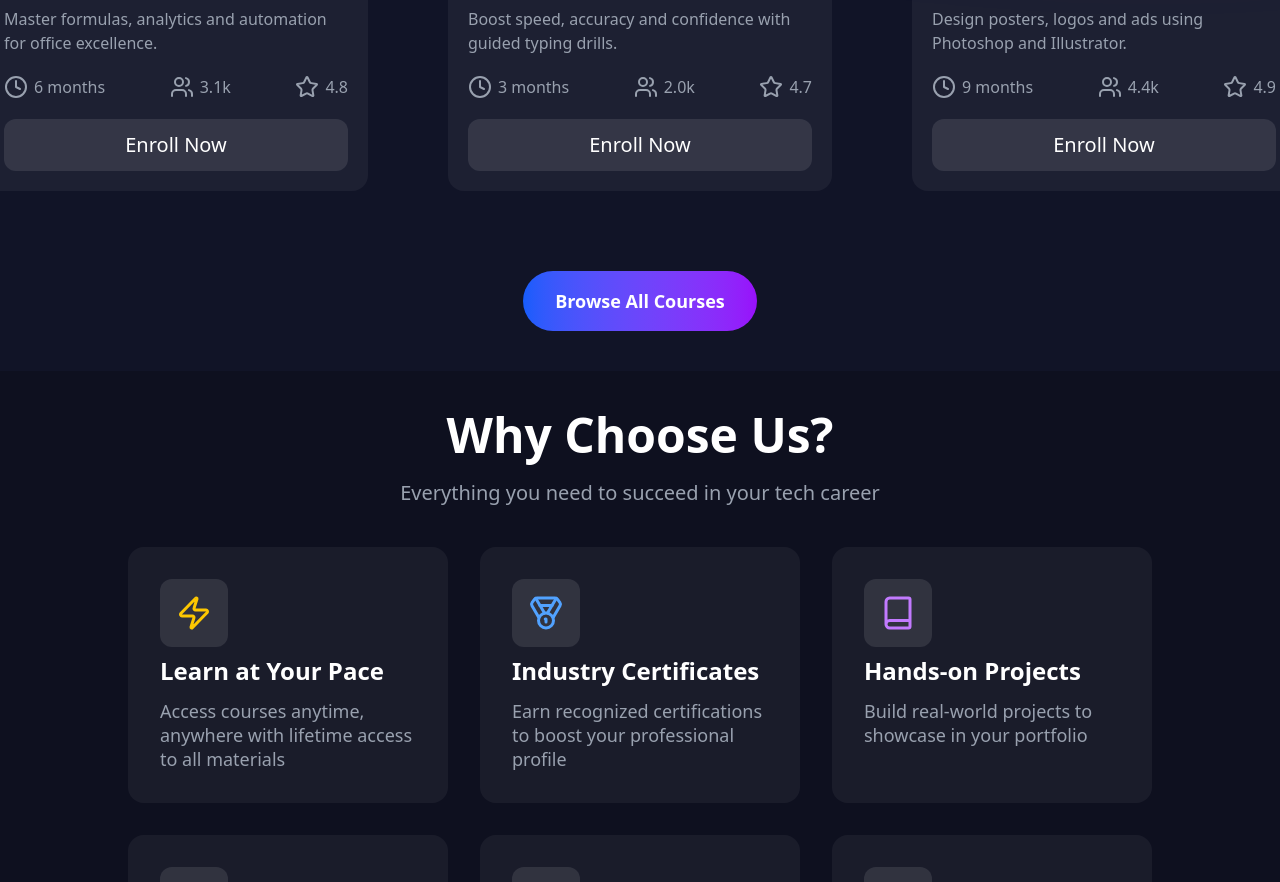
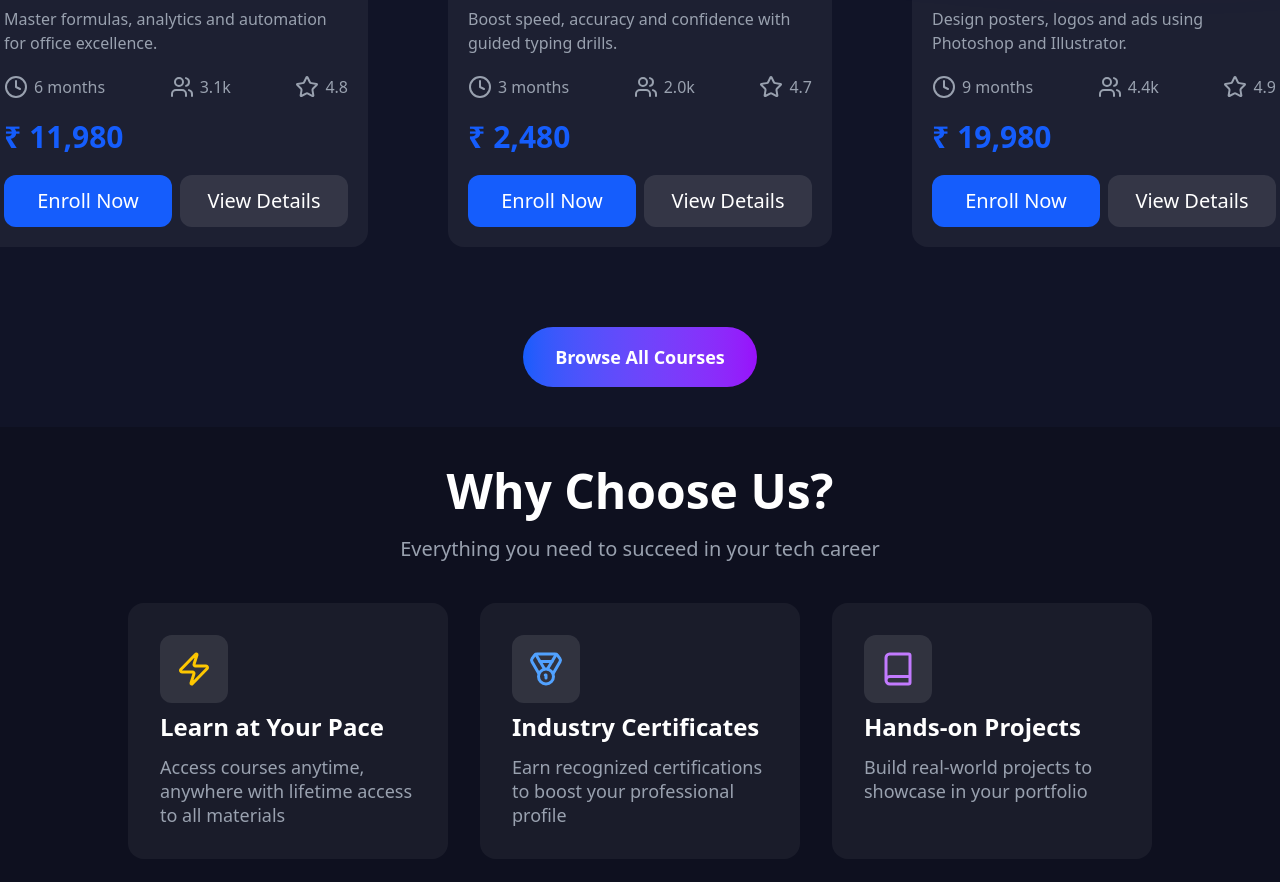
Before and after one commit to sensei-webdev/cttc, a React (Vite) app: page / in a window 1280 px wide. Shown: the part 1389-2271 px from the top of the page. Built offline with nearby package versions, Linux system fonts and the light colour scheme.

Commit message:
Changes in feature cards

```diff
--- a/src/sections/FeatureSection.jsx
+++ b/src/sections/FeatureSection.jsx
@@ -3,34 +3,39 @@ import { Clock4, Star, Users } from "lucide-react";
 
 const courses = [
   {
-    image: "https://res.cloudinary.com/dttah6xlw/image/upload/v1761569601/cttc-Excel_xrxzku.webp",
+    image:
+      "https://res.cloudinary.com/dttah6xlw/image/upload/v1761569601/cttc-Excel_xrxzku.webp",
     h1: "Advanced Excel Mastery",
     p: "Master formulas, analytics and automation for office excellence.",
     duration: "6 months",
     students: "3.1k",
     rating: "4.8",
+    price: "11,980",
     link: "#",
   },
   {
-    image: "https://res.cloudinary.com/dttah6xlw/image/upload/v1761569555/EnglishTyping_g7txdz.webp",
+    image:
+      "https://res.cloudinary.com/dttah6xlw/image/upload/v1761569555/EnglishTyping_g7txdz.webp",
     h1: "English Typing Pro",
     p: "Boost speed, accuracy and confidence with guided typing drills.",
     duration: "3 months",
     students: "2.0k",
     rating: "4.7",
+    price: "2,480",
     link: "#",
   },
   {
-    image: "https://res.cloudinary.com/dttah6xlw/image/upload/v1761569584/GraphicDesign_ur5fta.webp",
+    image:
+      "https://res.cloudinary.com/dttah6xlw/image/upload/v1761569584/GraphicDesign_ur5fta.webp",
     h1: "Graphic Design & Branding",
     p: "Design posters, logos and ads using Photoshop and Illustrator.",
     duration: "9 months",
     students: "4.4k",
     rating: "4.9",
+    price: "19,980",
     link: "#",
   },
 ];
-
 
 const FeatureSection = () => {
   return (
@@ -42,20 +47,16 @@ const FeatureSection = () => {
 
       {/* Container */}
       <div className="flex gap-20 m-5">
-
         {/* Cards */}
 
         {courses.map((items, index) => (
-          <div key={index} className="w-96 rounded-2xl bg-white/5 hover:scale-105 duration-300 ease-in-out">
-          <img
-            src={items.image}
-            alt="Image"
-            className="rounded-t-2xl"
-          />
+          <div
+            key={index}
+            className="w-96 rounded-2xl bg-white/5 hover:scale-105 duration-300 ease-in-out"
+          >
+            <img src={items.image} alt="Image" className="rounded-t-2xl" />
             <div className="p-5 flex flex-col gap-2">
-            <h1 className="font-bold text-2xl">
-              {items.h1}
-            </h1>
+              <h1 className="font-bold text-2xl">{items.h1}</h1>
               <p className="text-gray-400">{items.p}</p>
               <div className="flex justify-between mt-3 mb-3 text-gray-400">
                 <span className="flex gap-1.5">
@@ -71,14 +72,22 @@ const FeatureSection = () => {
                   {items.rating}
                 </span>
               </div>
+              <div className="text-3xl text-blue-600 font-bold flex gap-2 mb-3">
+                <span>₹</span>
+                <span>{items.price}</span>
+              </div>
+              <div className="text-center text-xl font-medium text-white flex gap-2">
                 <a
                 href={items.link}
-              className="bg-white/10 text-center py-3 text-xl font-medium rounded-xl"
-              >Enroll Now</a>
+                className="bg-blue-600 py-3 rounded-xl w-full"
+              >
+                Enroll Now
+              </a>
+              <button className="bg-white/10 w-full rounded-xl">View Details</button>
               </div>
             </div>
-        )
-        )}
+          </div>
+        ))}
       </div>
 
       <a
@@ -87,7 +96,6 @@ const FeatureSection = () => {
       >
         Browse All Courses
       </a>
-
     </section>
   );
 };
```
Lines whose indentation alone changed are shown as unchanged.
